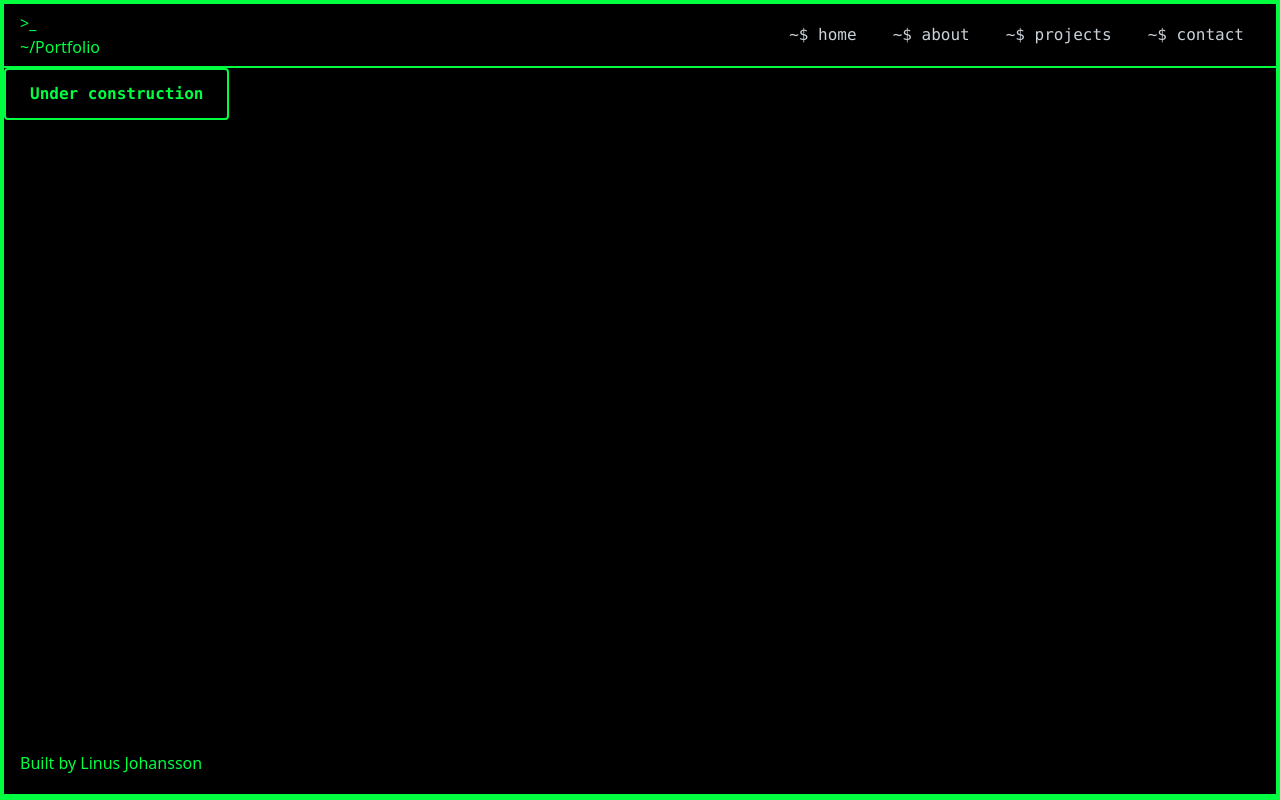
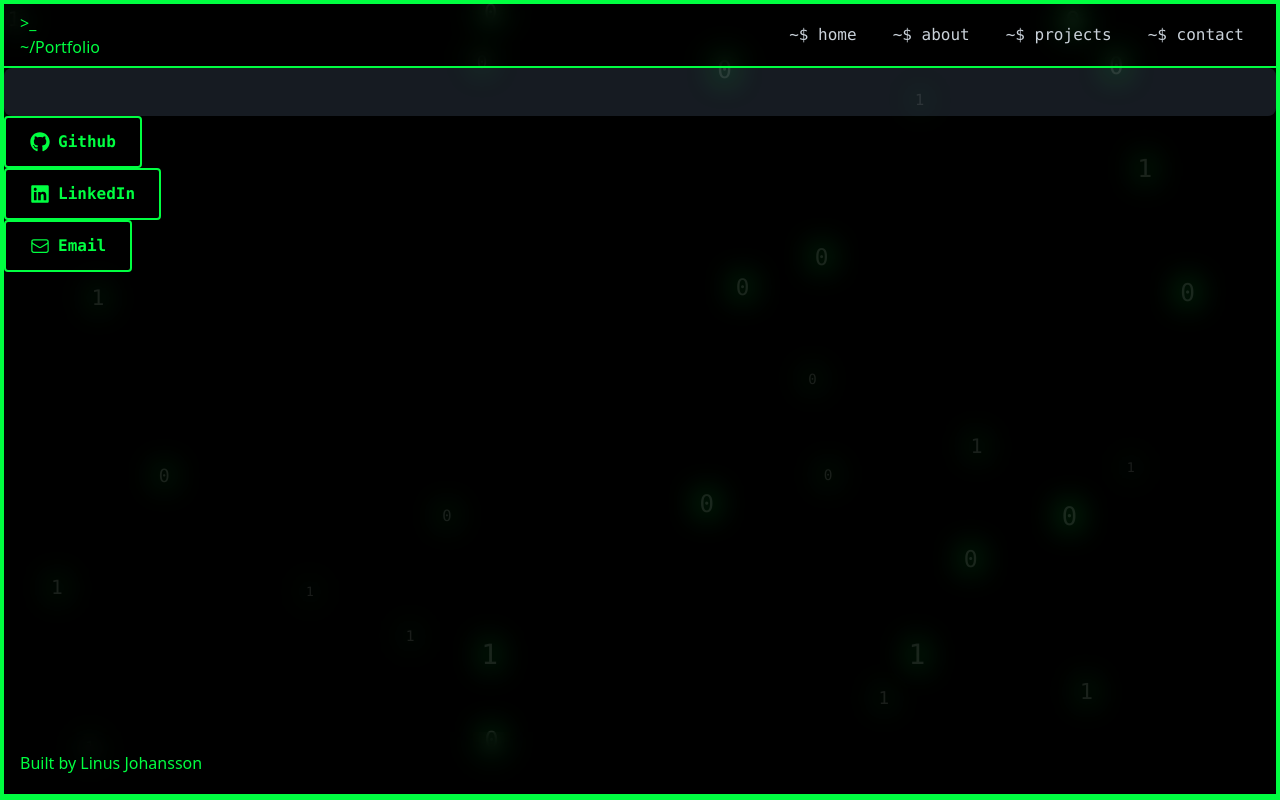
Before and after one commit to linusjohansson-se/Portfolio, a React (Vite) app: page / in a window 1280 px wide. Built offline with nearby package versions, Linux system fonts and the light colour scheme.

Commit message:
Adds basic homepage layout and floating numbers
Implements a basic homepage layout with profile card and links.

Adds floating binary numbers to the background for visual appeal.
This enhances the overall aesthetic and provides a subtle visual cue.

```diff
--- a/package.json
+++ b/package.json
@@ -14,6 +14,7 @@
     "@tailwindcss/vite": "^4.1.18",
     "react": "^19.2.0",
     "react-dom": "^19.2.0",
+    "react-icons": "^5.5.0",
     "tailwindcss": "^4.1.18"
   },
   "devDependencies": {
--- a/src/App.tsx
+++ b/src/App.tsx
@@ -1,12 +1,9 @@
-import Button from "./components/atoms/Button";
-import Card from "./components/molecules/Card";
+import HomePage from "./components/pages/HomePage";
 import MainLayout from "./components/templates/MainLayout";
 
 function App() {
   return (
-    <MainLayout>
-      <Button children={<h1>Under construction</h1>} />
-    </MainLayout>
+    <MainLayout children={HomePage()} />
   )
 }
 
--- /dev/null
+++ b/src/components/atoms/FloatingNumbers.tsx
@@ -0,0 +1,39 @@
+import { useMemo } from "react";
+
+const NUM_COUNT = 30;
+
+function generateNumbers() {
+  return Array.from({ length: NUM_COUNT }, () => ({
+    left: Math.random() * 100,
+    top: Math.random() * 100,
+    fontSize: 12 + Math.random() * 16,
+    duration: 20 + Math.random() * 20,
+    direction: Math.random() > 0.5 ? "alternate" : "alternate-reverse" as const,
+    value: Math.random() > 0.5 ? "0" : "1",
+  }));
+}
+
+export default function FloatingNumbers() {
+  const numbers = useMemo(generateNumbers, []);
+
+  return (
+    <div className="fixed inset-0 z-0 pointer-events-none overflow-hidden">
+      {numbers.map((n, i) => (
+        <span
+          key={i}
+          className="absolute text-white/10 font-mono"
+          style={{
+            left: `${n.left}%`,
+            top: `${n.top}%`,
+            fontSize: `${n.fontSize}px`,
+            textShadow: "0px 0px 31px #00ff41",
+            animation: `floatSlow ${n.duration}s linear infinite`,
+            animationDirection: n.direction,
+          }}
+        >
+          {n.value}
+        </span>
+      ))}
+    </div>
+  );
+}
--- /dev/null
+++ b/src/components/pages/HomePage.tsx
@@ -0,0 +1,26 @@
+import { FaGithub, FaLinkedin } from "react-icons/fa";
+import { HiOutlineEnvelope } from "react-icons/hi2";
+import Button from "../atoms/Button";
+import ProfileCard from "../organisms/ProfileCard";
+
+export default function HomePage() {
+  return (
+    <>
+      <div>
+        <ProfileCard />
+        <Button>
+          <FaGithub className="w-5 h-5 shrink-0" />
+          <h1>Github</h1>
+        </Button>
+        <Button>
+          <FaLinkedin className="w-5 h-5 shrink-0" />
+          <h1>LinkedIn</h1>
+        </Button>
+        <Button>
+          <HiOutlineEnvelope className="w-5 h-5 shrink-0" />
+          <h1>Email</h1>
+        </Button>
+      </div>
+    </>
+  );
+}
--- a/src/components/templates/MainLayout.tsx
+++ b/src/components/templates/MainLayout.tsx
@@ -1,6 +1,7 @@
 import type React from "react";
 import Header from "../organisms/Header";
 import Footer from "../organisms/Footer";
+import FloatingNumbers from "../atoms/FloatingNumbers";
 
 interface Props {
   children: React.ReactNode;
@@ -9,6 +10,7 @@ interface Props {
 export default function MainLayout({ children }: Props) {
   return (
     <>
+      <FloatingNumbers />
       <div className="min-w-screen min-h-screen flex flex-col bg-bg border-border border-4">
         <Header />
         {children}
--- a/src/index.css
+++ b/src/index.css
@@ -13,3 +13,12 @@
 body {
   @apply bg-bg text-text;
 }
+
+@keyframes floatSlow {
+  0% {
+    transform: translate(0, 0);
+  }
+  100% {
+    transform: translate(40px, -60px);
+  }
+}
```
Also changed, not shown: 1 other file (tests, documents, lock files or other folders).
